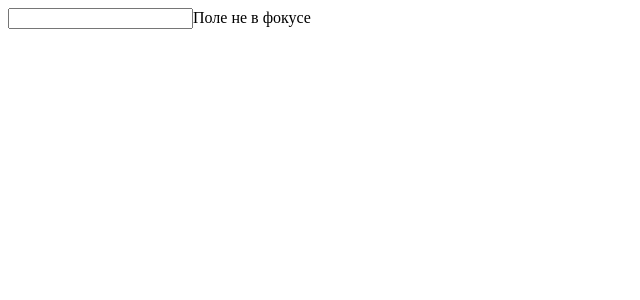
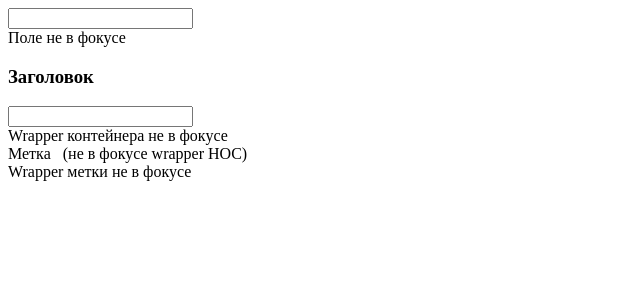
Before and after one commit to Madmaxim22/hoc-focus_tracker, a React (Vite) app: page / in a window 1280 px wide. Shown: the top 300 px of the page, without its empty margins (0-640 px from the left). Built offline with nearby package versions, Linux system fonts and the light colour scheme.

Commit message:
feat: enhance focus tracking with new input components and utility functions

```diff
--- a/src/App.tsx
+++ b/src/App.tsx
@@ -7,28 +7,91 @@ interface InputProps {
   onChange: (e: React.ChangeEvent<HTMLInputElement>) => void;
 }
 
+// Пример 1: компонент С СОБСТВЕННЫМ DOM-узлом.
+// Здесь компонент сам рендерит <input> и пробрасывает в него ref.
 const Input = React.forwardRef<HTMLInputElement, InputProps>((props, ref) => (
   <input {...props} ref={ref} />
 ));
 
 const InputWithFocusTracker = withFocusTracker(Input);
 
+// Пример 2: компонент БЕЗ корневого DOM-узла.
+// Он возвращает несколько элементов через React.Fragment (<>...</>),
+// то есть у него нет одного корневого DOM-элемента.
+interface InputContainerProps {
+  value: string;
+  onChange: (e: React.ChangeEvent<HTMLInputElement>) => void;
+}
+
+const InputContainer = React.forwardRef<HTMLElement, InputContainerProps>((props, ref) => {
+  // здесь нет ни <div>, ни <input>, ни ref на DOM
+  return (
+    <>
+      <h3>Заголовок</h3>
+      {/* ref и onFocus/onBlur НЕ используются */}
+      <Input value={props.value} onChange={props.onChange} />
+    </>
+  );
+});
+
+const InputContainerWithFocusTracker = withFocusTracker(InputContainer);
+
+// Пример 3: ещё один компонент без корневого DOM-элемента.
+// Возвращает два <span> как соседние элементы внутри Fragment.
+interface LabelProps {
+  text: string;
+  isFocused?: boolean;
+}
+
+const Label: React.FC<LabelProps> = ({ text, isFocused }) => (
+  <>
+    <span>{text}</span>
+    <span style={{ marginLeft: 8 }}>
+      {isFocused ? ' (в фокусе wrapper HOC)' : ' (не в фокусе wrapper HOC)'}
+    </span>
+  </>
+);
+
+const LabelWithFocusTracker = withFocusTracker<LabelProps>(Label);
 
 function App() {
 
   const [value, setValue] = React.useState('');
-  const [focused, setFocused] = React.useState(false);
+  const [focusedInput, setFocusedInput] = React.useState(false);
+  const [focusedInputContainer, setFocusedInputContainer] = React.useState(false);
+  const [focusedLabel, setFocusedLabel] = React.useState(false);
 
   return (
     <>
+      {/* Пример 1: компонент с собственным DOM-узлом (Input + HOC) */}
       <InputWithFocusTracker
         value={value}
         onChange={e => setValue(e.target.value)}
-      onFocusChange={setFocused}
+        onFocusChange={setFocusedInput}
         onFocus={e => console.log('Focused')}
         onBlur={e => console.log('Blurred')}
       />
-    {focused ? <span>Поле в фокусе</span> : <span>Поле не в фокусе</span>}
+      {focusedInput ? <span>Поле в фокусе</span> : <span>Поле не в фокусе</span>}
+
+      {/* Пример 2: компонент без собственного DOM-узла (InputContainer) */}
+      <InputContainerWithFocusTracker
+        value={value}
+        onChange={e => setValue(e.target.value)}
+        onFocusChange={setFocusedInputContainer}
+        onFocus={e => console.log('Focused')}
+        onBlur={e => console.log('Blurred')}
+      />
+      {focusedInputContainer ? <span>Wrapper контейнера в фокусе</span> : <span>Wrapper контейнера не в фокусе</span>}
+
+      {/* Пример 3: компонент без корневого DOM-узла (Label),
+          HOC сам создаёт корневой <div>, поэтому фокус всё равно отслеживается */}
+      <LabelWithFocusTracker
+        text="Метка"
+        onFocusChange={setFocusedLabel}
+        onFocus={e => console.log('Focused label')}
+        onBlur={e => console.log('Blurred label')}
+      />
+      {focusedLabel ? <span>Wrapper метки в фокусе</span> : <span>Wrapper метки не в фокусе</span>}
     </>
   )
 }
--- a/src/hoc/withFocusTracker.tsx
+++ b/src/hoc/withFocusTracker.tsx
@@ -1,4 +1,5 @@
 import React from 'react';
+import { composeEventHandlers } from '../utils/composeEventHandlers';
 
 interface FocusTrackerInjectedProps {
   isFocused: boolean;
@@ -12,29 +13,35 @@ function withFocusTracker<P>(
 ): React.ForwardRefExoticComponent<
   React.PropsWithoutRef<P & FocusTrackerInjectedProps> & React.RefAttributes<HTMLElement>
 > {
-  const Component = React.forwardRef<HTMLElement, P & FocusTrackerInjectedProps>((props, _ref) => {
+  const Component = React.forwardRef<HTMLElement, P & FocusTrackerInjectedProps>(
+    (props, _ref) => {
       const { onFocusChange, ...restProps } = props;
       const [isFocused, setIsFocused] = React.useState(false);
+
       const handleFocus = (event: React.FocusEvent) => {
         setIsFocused(true);
-      props.onFocus?.(event);
         onFocusChange?.(true);
       };
+
       const handleBlur = (event: React.FocusEvent) => {
         setIsFocused(false);
-      props.onBlur?.(event);
         onFocusChange?.(false);
       };
       return (
+        <div
+        tabIndex={-1}
+        onFocus={composeEventHandlers((restProps as any).onFocus, handleFocus)}
+        onBlur={composeEventHandlers((restProps as any).onBlur, handleBlur)}
+        ref={_ref as React.ForwardedRef<HTMLDivElement>}
+        >
           <WrappedComponent
             {...(restProps as P)}
             isFocused={isFocused}
-        onFocus={handleFocus}
-        onBlur={handleBlur}
-        ref={_ref}
           />
+        </div>
       );
-  });
+    }
+  );
 
   return Component;
 }
--- a/src/utils/composeEventHandlers.ts
+++ b/src/utils/composeEventHandlers.ts
@@ -0,0 +1,16 @@
+export function composeEventHandlers<E>(
+  theirHandler?: (event: E) => void,
+  ourHandler?: (event: E) => void,
+  options?: { checkDefaultPrevented?: boolean }
+) {
+  return (event: E) => {
+    theirHandler?.(event);
+
+    if (
+      !options?.checkDefaultPrevented ||
+      !(event as unknown as { defaultPrevented?: boolean }).defaultPrevented
+    ) {
+      ourHandler?.(event);
+    }
+  };
+}
```
Lines whose indentation alone changed are shown as unchanged.
